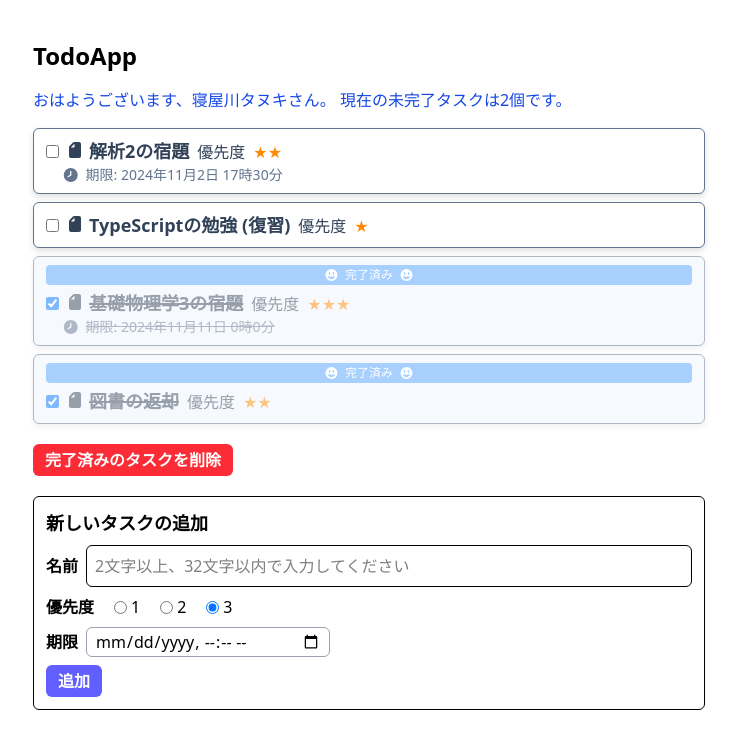
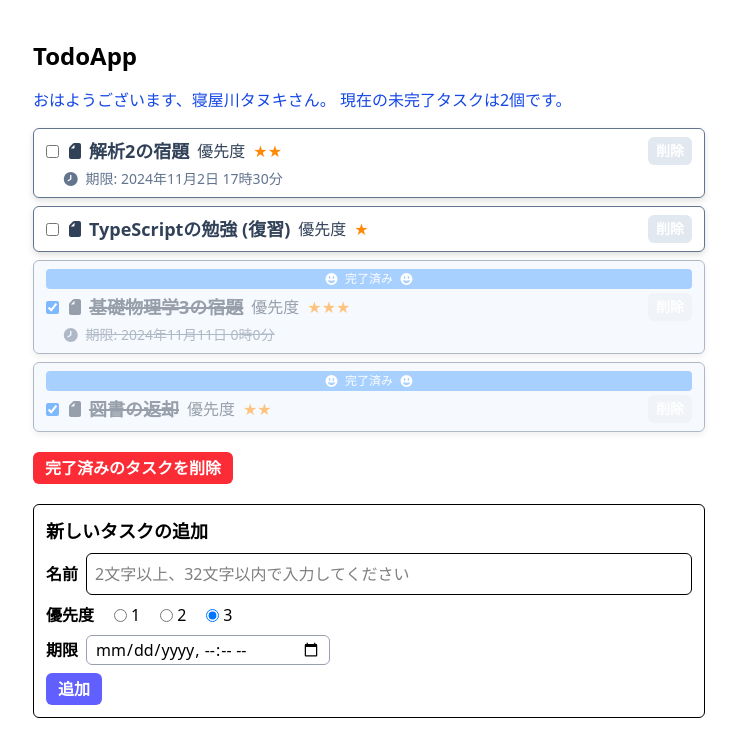
Before and after one commit to nmst0811/Sync-Task-for-mine, a React app: page / in a window 1280 px wide. Shown: the top 756 px of the page, without its empty margins (271-1008 px from the left). Built offline with nearby package versions, Linux system fonts and the light colour scheme; the HTML template or start-up script is replaced by a standard one.

Commit message:
update App.tsx and TodoList.tsx

```diff
--- /dev/null
+++ b/src/TodoItem.tsx
@@ -0,0 +1,91 @@
+import React from "react";
+import type { Todo } from "./types";
+import dayjs from "dayjs";
+import { FontAwesomeIcon } from "@fortawesome/react-fontawesome";
+import {
+  faFile,
+  faClock,
+  faFaceGrinWide,
+} from "@fortawesome/free-solid-svg-icons";
+import { twMerge } from "tailwind-merge";
+
+type Props = {
+  todo: Todo;
+  updateIsDone: (id: string, value: boolean) => void;
+  remove: (id: string) => void;
+};
+
+const num2star = (n: number): string => "★".repeat(4 - n);
+
+const TodoItem = (props: Props) => {
+  const { todo, updateIsDone, remove } = props;
+
+  return (
+    <div
+      className={twMerge(
+        "rounded-md border border-slate-500 bg-white px-3 py-2 drop-shadow-md",
+        todo.isDone && "bg-blue-50 opacity-50"
+      )}
+    >
+      {/* 完了済みバナー */}
+      {todo.isDone && (
+        <div className="mb-1 rounded bg-blue-400 px-2 py-0.5 text-center text-xs text-white">
+          <FontAwesomeIcon icon={faFaceGrinWide} className="mr-1.5" />
+          完了済み
+          <FontAwesomeIcon icon={faFaceGrinWide} className="ml-1.5" />
+        </div>
+      )}
+
+      {/* メイン行（チェックボックス、タイトル、優先度、削除ボタン） */}
+      <div className="flex flex-row items-center justify-between text-slate-700">
+        <div className="flex items-center">
+          <input
+            type="checkbox"
+            checked={todo.isDone}
+            onChange={(e) => updateIsDone(todo.id, e.target.checked)}
+            className="mr-1.5 cursor-pointer"
+          />
+          <FontAwesomeIcon icon={faFile} flip="horizontal" className="mr-1" />
+          <div
+            className={twMerge(
+              "text-lg font-bold",
+              todo.isDone && "line-through decoration-2"
+            )}
+          >
+            {todo.name}
+          </div>
+
+          {/* 優先度表示 */}
+          <div className="ml-2">優先度</div>
+          <div className="ml-2 text-orange-400">
+            {num2star(todo.priority)}
+          </div>
+        </div>
+
+        {/* 削除ボタン */}
+        <button
+          onClick={() => remove(todo.id)}
+          className="ml-2 rounded-md bg-slate-200 px-2 py-1 text-sm font-bold text-white hover:bg-red-500"
+        >
+          削除
+        </button>
+      </div>
+
+      {/* 期限日表示（データがある場合のみ） */}
+      {todo.deadline && (
+        <div className="ml-4 mt-1 flex items-center text-sm text-slate-500">
+          <FontAwesomeIcon
+            icon={faClock}
+            flip="horizontal"
+            className="mr-1.5"
+          />
+          <div className={twMerge(todo.isDone && "line-through")}>
+            期限: {dayjs(todo.deadline).format("YYYY年M月D日 H時m分")}
+          </div>
+        </div>
+      )}
+    </div>
+  );
+};
+
+export default TodoItem;
--- a/src/TodoList.tsx
+++ b/src/TodoList.tsx
@@ -8,6 +8,7 @@ import {
   faFaceGrinWide,
 } from "@fortawesome/free-solid-svg-icons";
 import { twMerge } from "tailwind-merge";
+import TodoItem from "./TodoItem";
 
 type Props = {
   todos: Todo[];
@@ -31,56 +32,12 @@ const TodoList = (props: Props) => {
   return (
     <div className="flex flex-col gap-2">
       {todos.map((todo) => (
-        <div
+        <TodoItem
           key={todo.id}
-          className={twMerge(
-            "rounded-md border border-slate-500 bg-white px-3 py-2 drop-shadow-md",
-            todo.isDone && "bg-blue-50 opacity-50"
-          )}
-        >
-          {todo.isDone && (
-            <div className="mb-1 rounded bg-blue-400 px-2 py-0.5 text-center text-xs text-white">
-              <FontAwesomeIcon icon={faFaceGrinWide} className="mr-1.5" />
-              完了済み
-              <FontAwesomeIcon icon={faFaceGrinWide} className="ml-1.5" />
-            </div>
-          )}
-          <div className="flex flex-row items-baseline text-slate-700">
-            <input
-              type="checkbox"
-              checked={todo.isDone}
-              onChange={(e) => props.updateIsDone(todo.id, e.target.checked)}
-              className="mr-1.5 cursor-pointer"
-            />
-            <FontAwesomeIcon icon={faFile} flip="horizontal" className="mr-1" />
-            <div
-              className={twMerge(
-                "text-lg font-bold",
-                todo.isDone && "line-through decoration-2"
-              )}
-            >
-
-              {todo.name}
-            </div>
-            <div className="ml-2">優先度 </div>
-            <div className="ml-2 text-orange-400">
-              {num2star(todo.priority)}
-            </div>
-          </div>
-
-          {todo.deadline && (
-            <div className="ml-4 flex items-center text-sm text-slate-500">
-              <FontAwesomeIcon
-                icon={faClock}
-                flip="horizontal"
-                className="mr-1.5"
-              />
-              <div className={twMerge(todo.isDone && "line-through")}>
-                期限: {dayjs(todo.deadline).format("YYYY年M月D日 H時m分")}
-              </div>
-            </div>
-          )}
-        </div>
+          todo={todo}
+          remove={props.remove}
+          updateIsDone={props.updateIsDone}
+        />
       ))}
     </div>
   );
```
Also changed, not shown: src/memo.txt (added).
